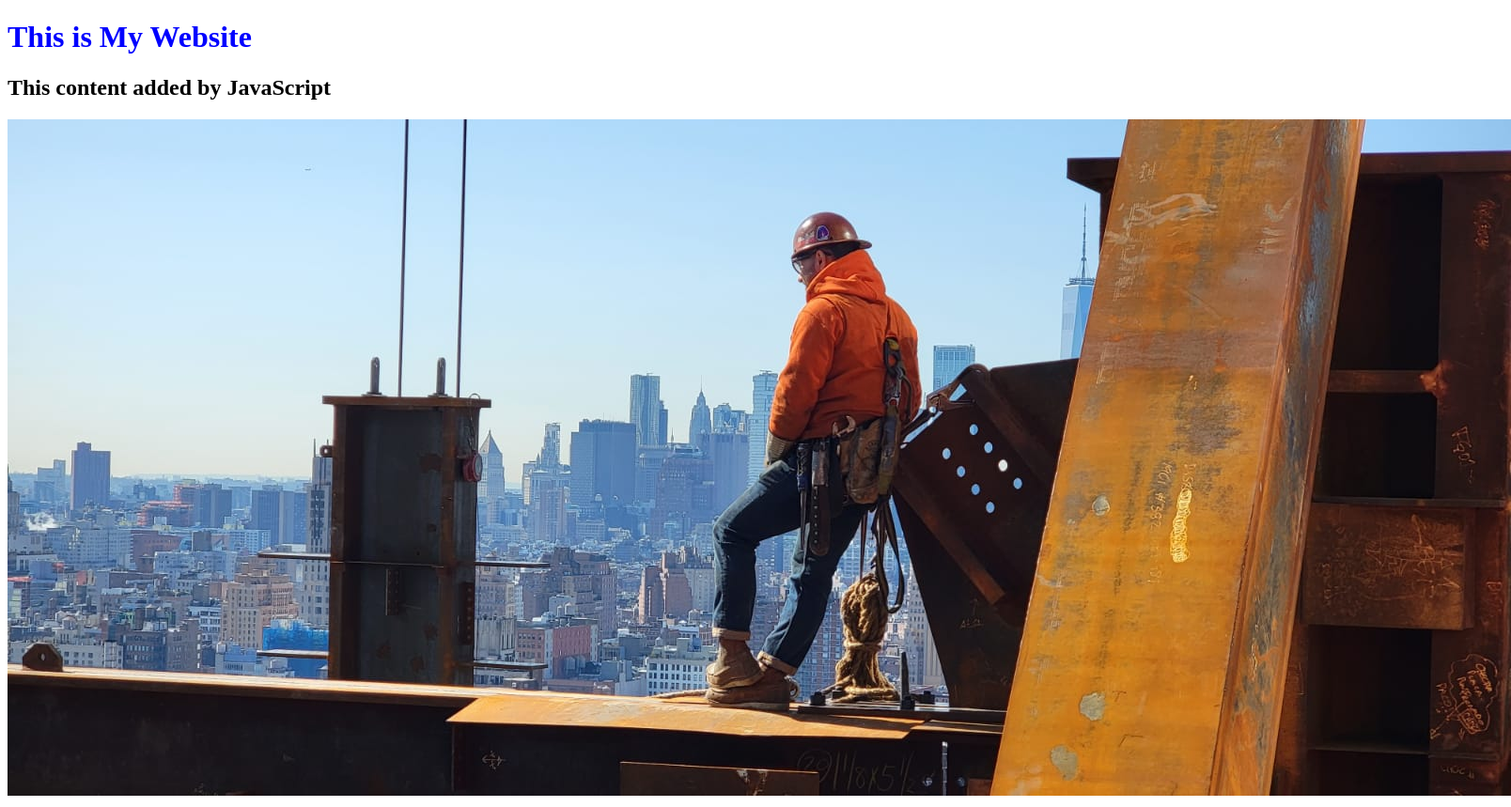
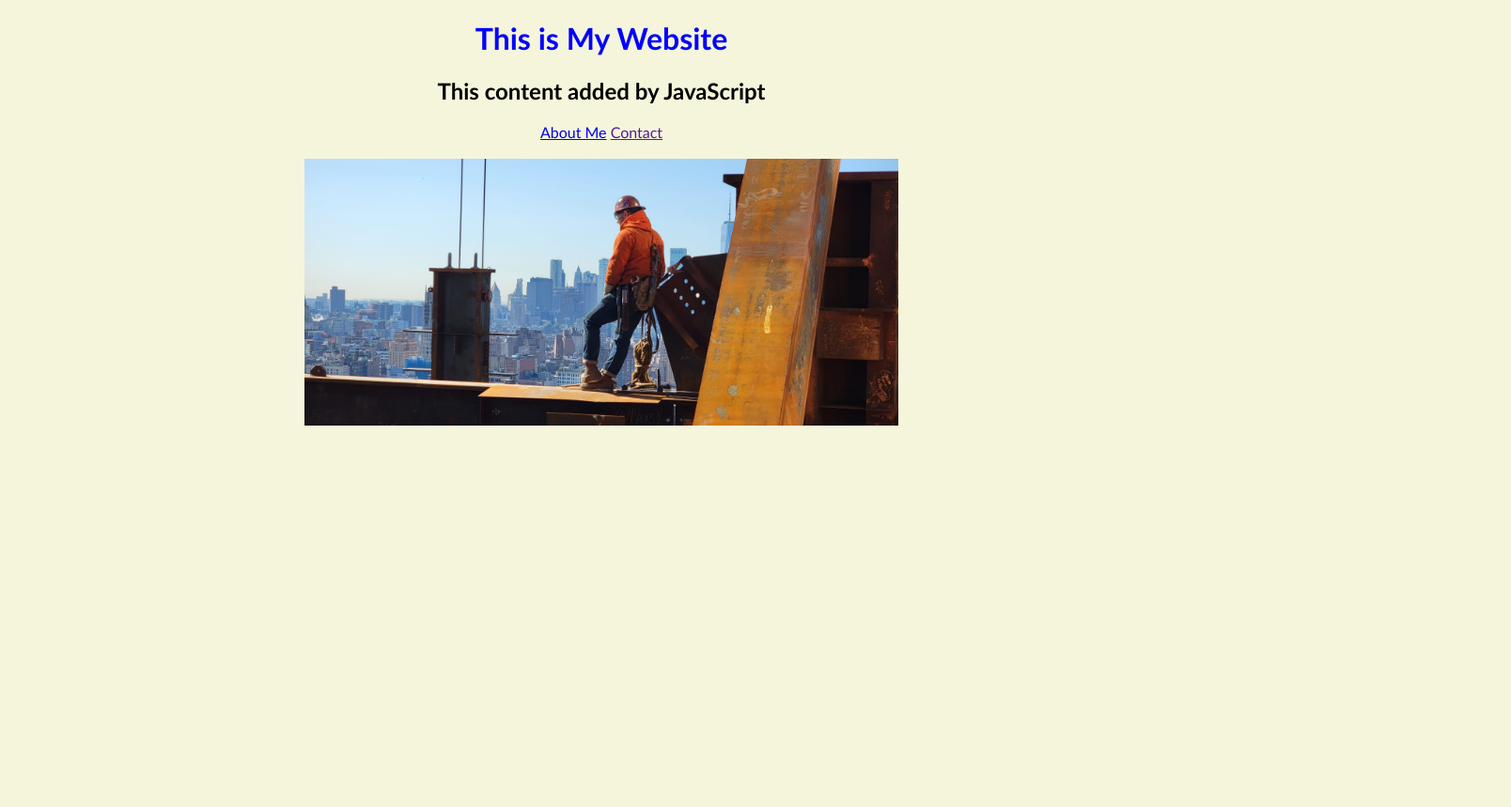
Before and after one commit to jamesc40/this-is-my-website, a plain HTML site: page index.html in a window 1280 px wide. Shown: the whole page at 94% size, 1608 px wide, since content can reach past the window. After the commit the page ends 800 px from the top, so only its background shows below. Drawn offline with Linux system fonts and the light colour scheme.

Commit message:
link pages together, start building aboutMe page

```diff
--- a/index.html
+++ b/index.html
@@ -9,12 +9,18 @@
 
     <script src="script.js"></script>
 
+    <a href="./aboutMe.html">About Me</a>
+
+    <a href="">Contact</a>
+
+    <br>
+    <br>
+
     <img id="titleImg"
     src="./finalProjectImages/oldJob.jpeg"
     alt= "my-old-job"
     title="What I used to do"
     />
 
-    <br>
   </body>
 </html>
--- a/style.css
+++ b/style.css
@@ -1,7 +1,16 @@
 body {
-    background: "blue";
+    background-color: beige;
+    font-family: 'Gill Sans', 'Gill Sans MT', Calibri, 'Trebuchet MS', sans-serif;
+    text-align: center;
 }
 
-h1 {
+h1#siteHeader {
     color: blue;
 }
+
+#titleImg {
+    display:block;
+    margin-left: auto;
+    margin-right: auto;
+    width: 50%;
+}
```
Also changed, not shown: aboutMe.html (+11 -0 lines).
